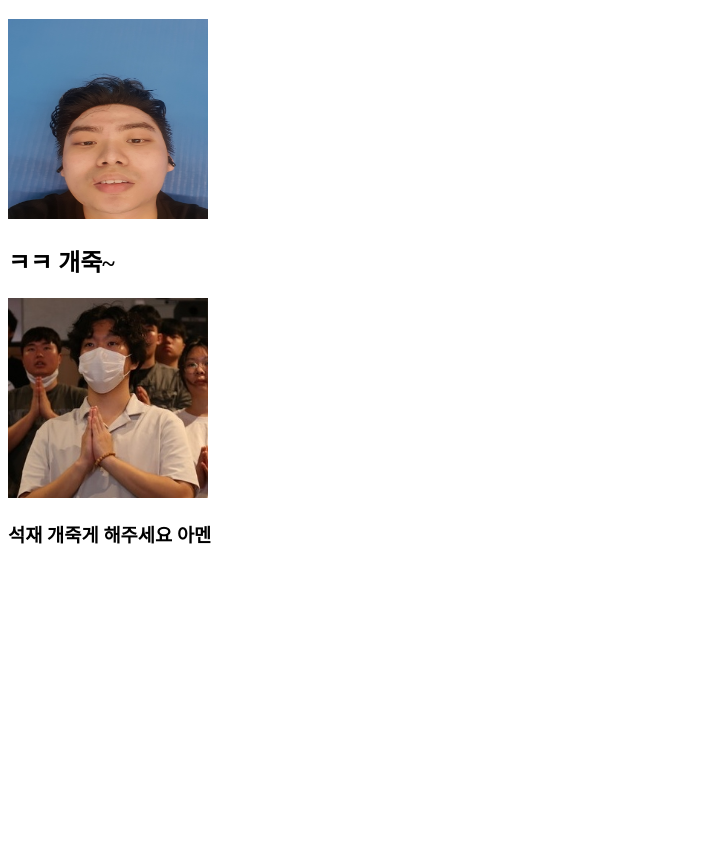
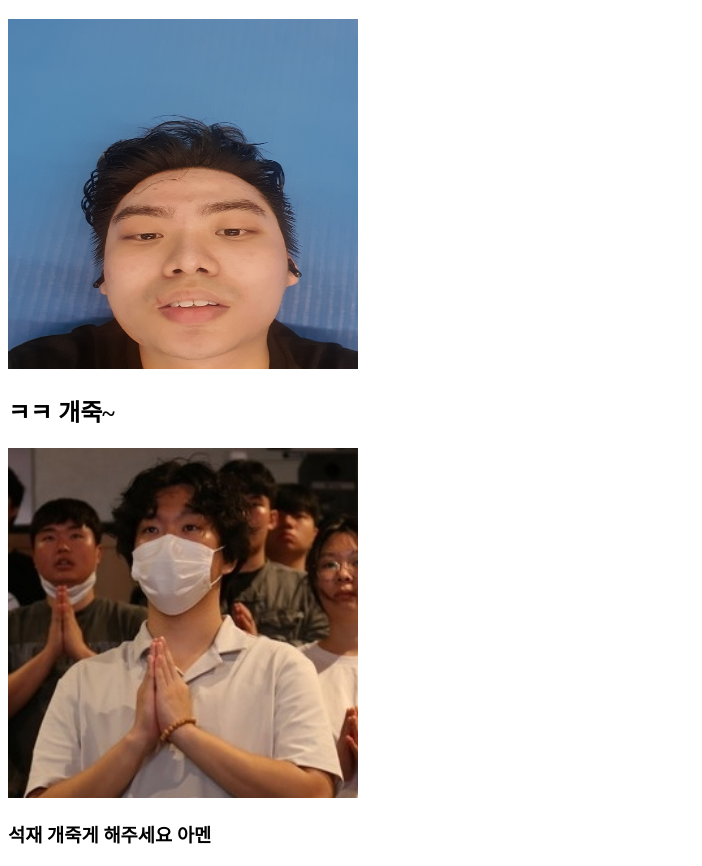
Before and after one commit to newStarTak/newStarTak.github.io, a plain HTML site: page index.html in a window 1280 px wide. Shown: the part 70-936 px from the top of the page, without its empty margins (0-702 px from the left). Before the commit the page ends 800 px from the top, so only its background shows below. Drawn offline with Linux system fonts and the light colour scheme.

Commit message:
Update index.html

```diff
--- a/index.html
+++ b/index.html
@@ -12,13 +12,13 @@
         11월 2일, 석재가 오늘부로 공식 개죽이가 됩니다.
     </h1>
 
-    <img src="sjgj.jpg" width="200" height="200">
+    <img src="sjgj.jpg" width="350" height="350">
 
     <h2>
         ㅋㅋ 개죽~
     </h2>
 
-    <img src="prey.jpg" width="200" height="200">
+    <img src="prey.jpg" width="350" height="350">
 
     <h3>
         석재 개죽게 해주세요 아멘
```
